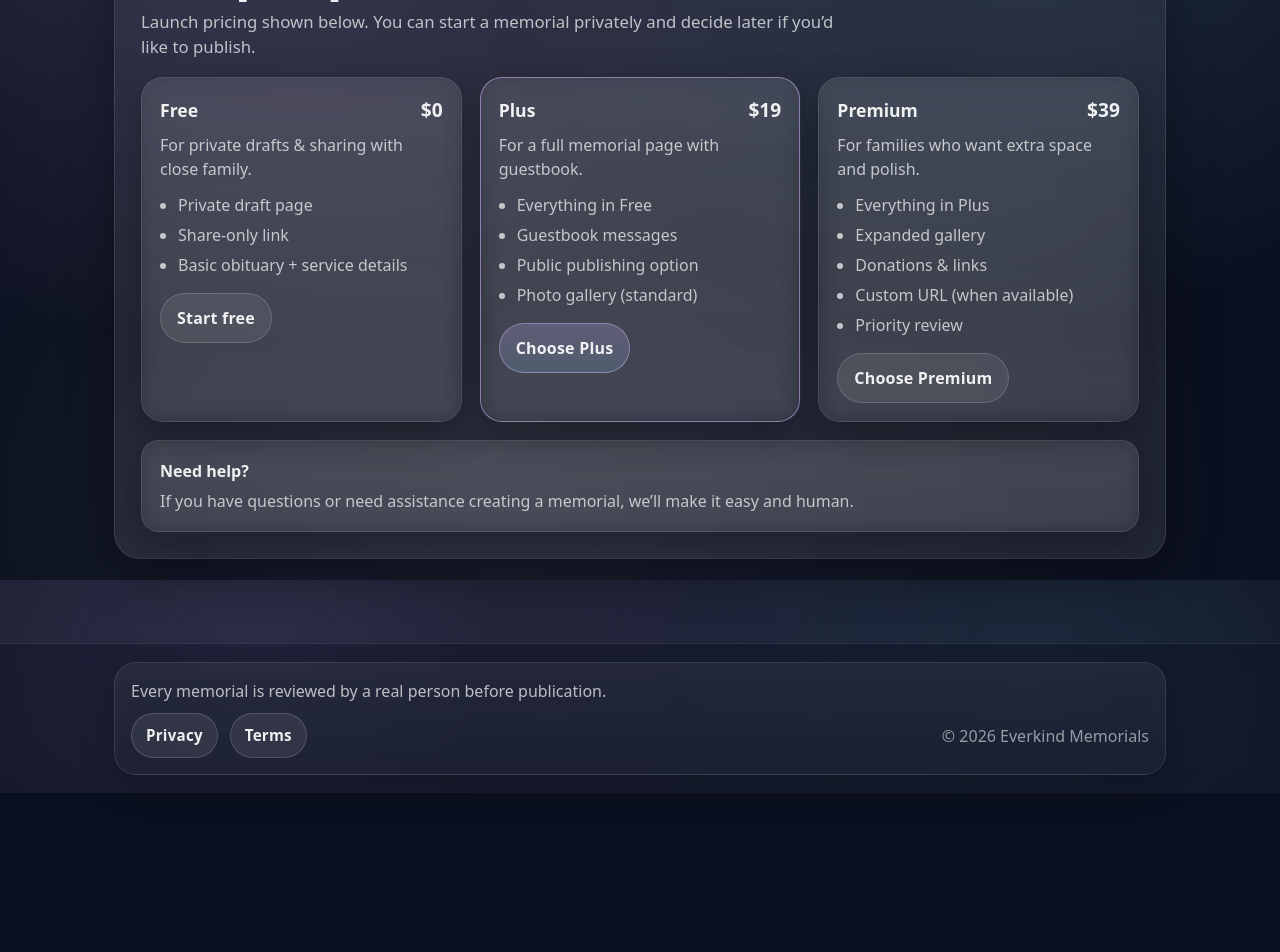
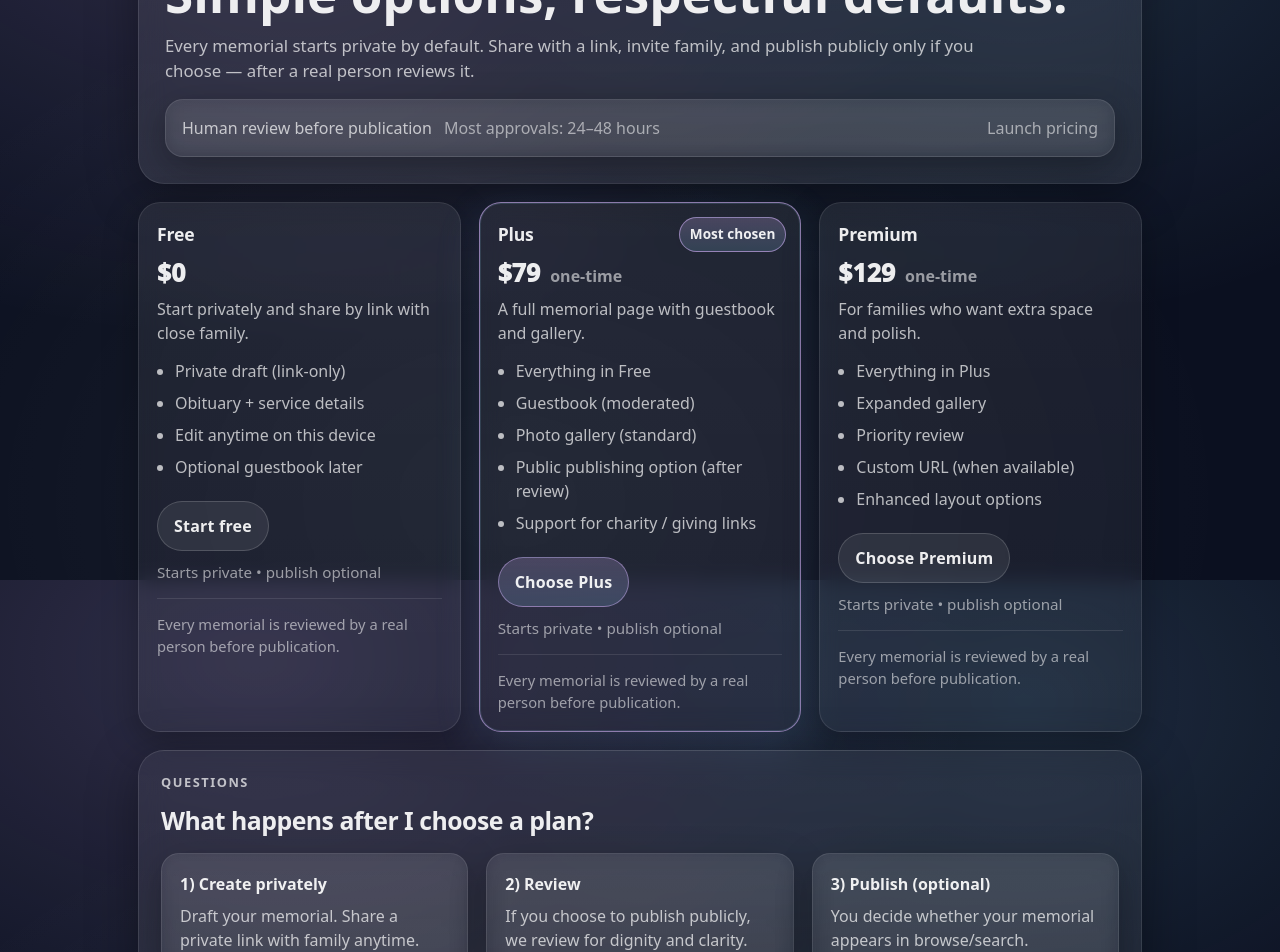
Before and after one commit to KristineMK72/everkind-memorials, a Next.js app: page /pricing in a window 1280 px wide. Shown: the part 220-1172 px from the top of the page. Before the commit the page ends 1013 px from the top, so only its background shows below. Built offline with nearby package versions, Linux system fonts and the light colour scheme.

Commit message:
Update page.tsx

```diff
--- a/app/pricing/page.tsx
+++ b/app/pricing/page.tsx
@@ -1,83 +1,259 @@
 import Link from "next/link";
 
-const PLANS = [
+type Plan = {
+  key: "free" | "plus" | "premium";
+  name: string;
+  price: string;
+  cadence: string;
+  note: string;
+  features: string[];
+  cta: string;
+  href: string;
+  featured?: boolean;
+};
+
+const PLANS: Plan[] = [
   {
+    key: "free",
     name: "Free",
     price: "$0",
-    note: "For private drafts & sharing with close family.",
-    features: ["Private draft page", "Share-only link", "Basic obituary + service details"],
+    cadence: "",
+    note: "Start privately and share by link with close family.",
+    features: [
+      "Private draft (link-only)",
+      "Obituary + service details",
+      "Edit anytime on this device",
+      "Optional guestbook later",
+    ],
     cta: "Start free",
+    href: "/create-memorial",
   },
   {
+    key: "plus",
     name: "Plus",
-    price: "$19",
-    note: "For a full memorial page with guestbook.",
-    features: ["Everything in Free", "Guestbook messages", "Public publishing option", "Photo gallery (standard)"],
+    price: "$79",
+    cadence: "one-time",
+    note: "A full memorial page with guestbook and gallery.",
+    features: [
+      "Everything in Free",
+      "Guestbook (moderated)",
+      "Photo gallery (standard)",
+      "Public publishing option (after review)",
+      "Support for charity / giving links",
+    ],
     cta: "Choose Plus",
-    highlight: true,
+    href: "/create-memorial",
+    featured: true,
   },
   {
+    key: "premium",
     name: "Premium",
-    price: "$39",
+    price: "$129",
+    cadence: "one-time",
     note: "For families who want extra space and polish.",
-    features: ["Everything in Plus", "Expanded gallery", "Donations & links", "Custom URL (when available)", "Priority review"],
+    features: [
+      "Everything in Plus",
+      "Expanded gallery",
+      "Priority review",
+      "Custom URL (when available)",
+      "Enhanced layout options",
+    ],
     cta: "Choose Premium",
+    href: "/create-memorial",
   },
 ];
 
 export default function PricingPage() {
   return (
     <main>
+      <div className="container">
+        {/* Header */}
         <section className="glass" style={{ padding: 26 }}>
           <div className="kicker">Pricing</div>
-        <h1 className="h1" style={{ marginTop: 10 }}>Simple plans. Clear choices.</h1>
-        <p className="p" style={{ maxWidth: 720 }}>
-          Launch pricing shown below. You can start a memorial privately and decide later if you’d like to publish.
+          <h1 className="h1" style={{ marginTop: 10 }}>
+            Simple options, respectful defaults.
+          </h1>
+          <p className="p" style={{ maxWidth: 860 }}>
+            Every memorial starts private by default. Share with a link, invite family, and publish publicly only if you
+            choose — after a real person reviews it.
           </p>
 
-        <div style={{ height: 18 }} />
+          <div style={{ marginTop: 16 }} className="card">
+            <div style={{ padding: 16, display: "flex", gap: 12, flexWrap: "wrap", alignItems: "center" }}>
+              <span style={{ color: "var(--muted)" }}>Human review before publication</span>
+              <span style={{ color: "var(--muted2)" }}>Most approvals: 24–48 hours</span>
+              <span style={{ color: "var(--muted2)", marginLeft: "auto" }}>Launch pricing</span>
+            </div>
+          </div>
+        </section>
+
+        {/* Plans */}
+        <section style={{ marginTop: 18 }} className="grid grid3">
+          {PLANS.map((plan) => (
+            <PlanCard key={plan.key} plan={plan} />
+          ))}
+        </section>
+
+        {/* FAQ-ish / reassurance */}
+        <section style={{ marginTop: 18 }} className="glass">
+          <div style={{ padding: 22 }}>
+            <div className="kicker">Questions</div>
+            <h2 style={{ margin: "10px 0 0", fontSize: "1.55rem", letterSpacing: "-0.02em" }}>
+              What happens after I choose a plan?
+            </h2>
+
+            <div style={{ height: 14 }} />
 
             <div className="grid grid3">
-          {PLANS.map((p) => (
+              <div className="card" style={{ padding: 18 }}>
+                <div style={{ fontWeight: 850, marginBottom: 8 }}>1) Create privately</div>
+                <div style={{ color: "var(--muted)" }}>
+                  Draft your memorial. Share a private link with family anytime.
+                </div>
+              </div>
+
+              <div className="card" style={{ padding: 18 }}>
+                <div style={{ fontWeight: 850, marginBottom: 8 }}>2) Review</div>
+                <div style={{ color: "var(--muted)" }}>
+                  If you choose to publish publicly, we review for dignity and clarity.
+                </div>
+              </div>
+
+              <div className="card" style={{ padding: 18 }}>
+                <div style={{ fontWeight: 850, marginBottom: 8 }}>3) Publish (optional)</div>
+                <div style={{ color: "var(--muted)" }}>
+                  You decide whether your memorial appears in browse/search.
+                </div>
+              </div>
+            </div>
+
+            <div style={{ height: 16 }} />
+
             <div
-              key={p.name}
+              className="card"
+              style={{
+                padding: 18,
+                display: "flex",
+                alignItems: "center",
+                justifyContent: "space-between",
+                gap: 12,
+                flexWrap: "wrap",
+              }}
+            >
+              <div style={{ display: "grid", gap: 4 }}>
+                <div style={{ fontWeight: 850 }}>Not sure yet?</div>
+                <div style={{ color: "var(--muted)" }}>
+                  Start a draft first — you can decide on publishing later.
+                </div>
+              </div>
+
+              <Link className="btn btnPrimary" href="/create-memorial">
+                Start a memorial
+              </Link>
+            </div>
+
+            <div style={{ marginTop: 12, color: "var(--muted2)", fontSize: "0.95rem" }}>
+              Billing + payment wiring can be added next; this page is ready for launch and easy to update.
+            </div>
+          </div>
+        </section>
+
+        <div style={{ height: 26 }} />
+      </div>
+    </main>
+  );
+}
+
+function PlanCard({ plan }: { plan: Plan }) {
+  const border = plan.featured
+    ? "1px solid rgba(215,183,255,0.60)"
+    : "1px solid rgba(255,255,255,0.10)";
+
+  const glow = plan.featured
+    ? "0 0 0 1px rgba(147,215,255,0.14) inset, 0 14px 50px rgba(147,215,255,0.10)"
+    : "0 10px 35px rgba(0,0,0,0.28)";
+
+  return (
+    <div
       className="card"
       style={{
         padding: 18,
         borderRadius: 22,
-                border: p.highlight ? "1px solid rgba(215,183,255,0.55)" : undefined,
+        border,
+        boxShadow: glow,
+        position: "relative",
+        overflow: "hidden",
       }}
     >
-              <div style={{ display: "flex", alignItems: "baseline", justifyContent: "space-between", gap: 12 }}>
-                <div style={{ fontWeight: 900, fontSize: "1.1rem" }}>{p.name}</div>
-                <div style={{ fontWeight: 900, fontSize: "1.2rem" }}>{p.price}</div>
+      {/* Featured badge */}
+      {plan.featured ? (
+        <div
+          style={{
+            position: "absolute",
+            top: 14,
+            right: 14,
+            padding: "6px 10px",
+            borderRadius: 999,
+            border: "1px solid rgba(215,183,255,0.55)",
+            background:
+              "linear-gradient(180deg, rgba(215,183,255,0.22), rgba(147,215,255,0.16))",
+            color: "var(--text)",
+            fontSize: "0.85rem",
+            fontWeight: 800,
+          }}
+        >
+          Most chosen
         </div>
-              <div style={{ color: "var(--muted)", marginTop: 8 }}>{p.note}</div>
+      ) : null}
 
-              <ul style={{ marginTop: 12, paddingLeft: 18, color: "var(--muted)" }}>
-                {p.features.map((f) => (
-                  <li key={f} style={{ marginBottom: 6 }}>{f}</li>
+      <div style={{ display: "grid", gap: 6 }}>
+        <div style={{ fontWeight: 900, fontSize: "1.1rem", letterSpacing: "-0.01em" }}>
+          {plan.name}
+        </div>
+
+        <div style={{ display: "flex", gap: 10, alignItems: "baseline", flexWrap: "wrap" }}>
+          <div style={{ fontWeight: 950, fontSize: "1.55rem" }}>{plan.price}</div>
+          {plan.cadence ? (
+            <div style={{ color: "var(--muted2)", fontWeight: 700 }}>{plan.cadence}</div>
+          ) : null}
+        </div>
+
+        <div style={{ color: "var(--muted)" }}>{plan.note}</div>
+      </div>
+
+      <div style={{ height: 14 }} />
+
+      <ul style={{ margin: 0, paddingLeft: 18, color: "var(--muted)" }}>
+        {plan.features.map((f) => (
+          <li key={f} style={{ marginBottom: 8 }}>
+            {f}
+          </li>
         ))}
       </ul>
 
-              <div style={{ marginTop: 14 }}>
-                <Link className={`btn ${p.highlight ? "btnPrimary" : ""}`} href="/create-memorial">
-                  {p.cta}
+      <div style={{ height: 14 }} />
+
+      <div style={{ display: "flex", gap: 10, flexWrap: "wrap", alignItems: "center" }}>
+        <Link className={`btn ${plan.featured ? "btnPrimary" : ""}`} href={plan.href}>
+          {plan.cta}
         </Link>
+
+        <span style={{ color: "var(--muted2)", fontSize: "0.95rem" }}>
+          Starts private • publish optional
+        </span>
+      </div>
+
+      <div
+        style={{
+          marginTop: 14,
+          paddingTop: 14,
+          borderTop: "1px solid rgba(255,255,255,0.10)",
+          color: "var(--muted2)",
+          fontSize: "0.92rem",
+        }}
+      >
+        Every memorial is reviewed by a real person before publication.
       </div>
     </div>
-          ))}
-        </div>
-
-        <div style={{ height: 18 }} />
-
-        <div className="card" style={{ padding: 18 }}>
-          <div style={{ fontWeight: 850, marginBottom: 6 }}>Need help?</div>
-          <div style={{ color: "var(--muted)" }}>
-            If you have questions or need assistance creating a memorial, we’ll make it easy and human.
-          </div>
-        </div>
-      </section>
-    </main>
   );
 }
```
Lines whose indentation alone changed are shown as unchanged.
